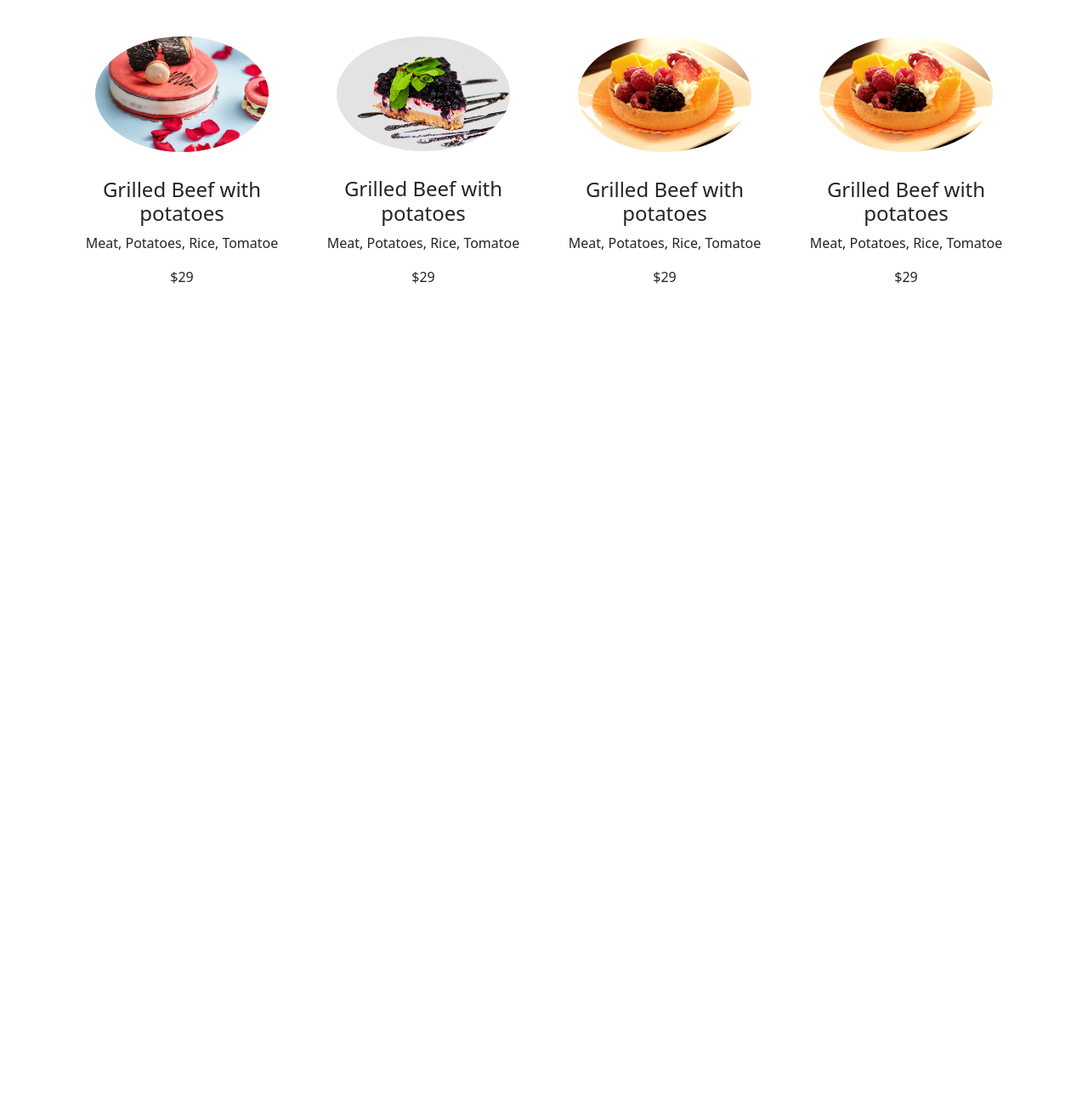
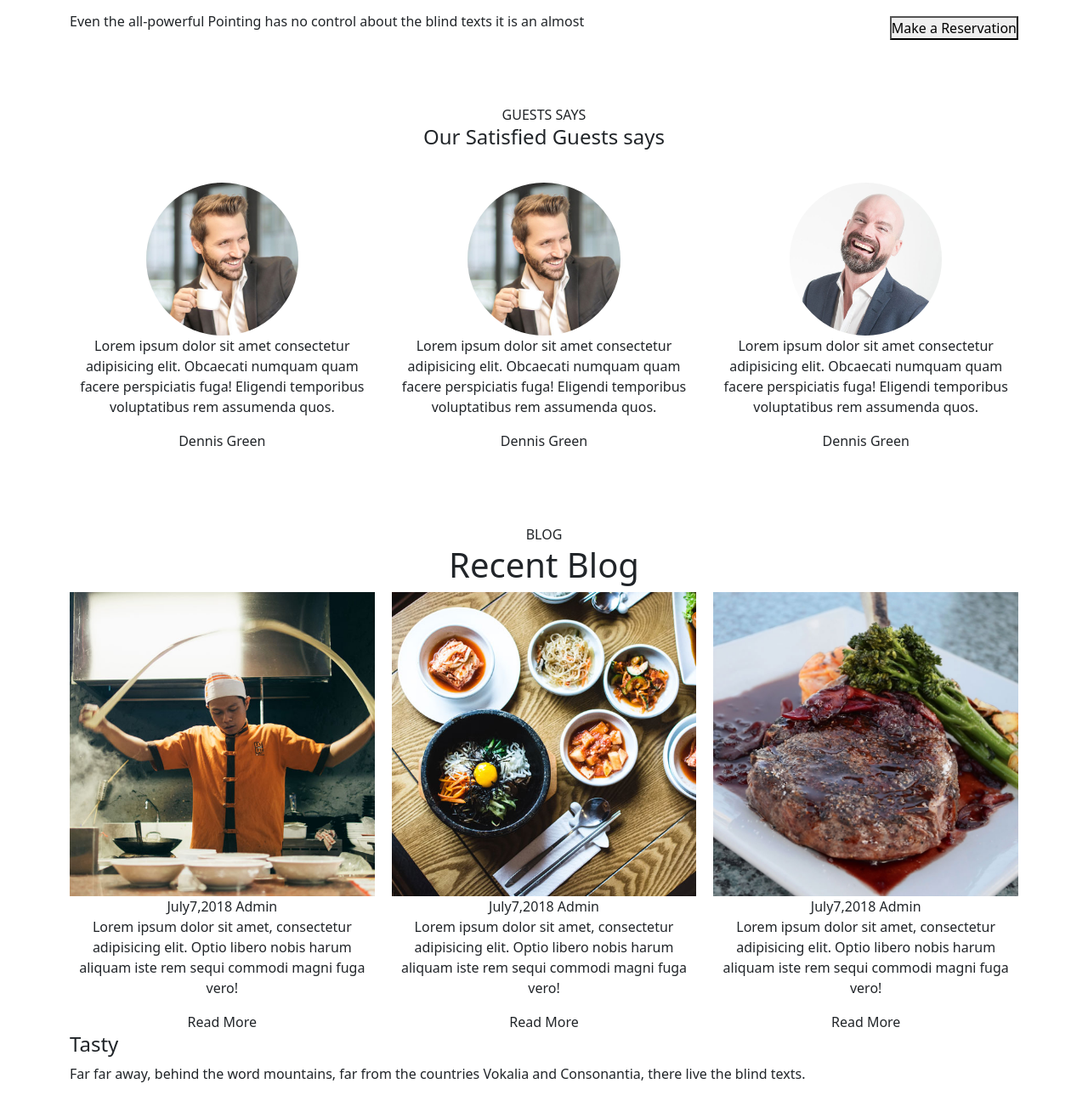
Before and after one commit to RamideMuradova/Tasty-website_Finaly-Exam, a plain HTML site: page Tasty-website/index.html in a window 1280 px wide. Shown: the part 1931-3220 px from the top of the page at 85% size. Before the commit the page ends 2285 px from the top, so only its background shows below. Drawn offline with nearby package versions, Linux system fonts and the light colour scheme; no server answers.

Commit message:
Tasty-website/

```diff
--- a/Tasty-website/assets/css/form.css
+++ b/Tasty-website/assets/css/form.css
@@ -0,0 +1,35 @@
+* {
+  margin: 0;
+  padding: 0;
+  box-sizing: border-box;
+  list-style: none;
+  text-decoration: none;
+}
+.container {
+  max-width: 1200px;
+  margin: 0 auto;
+}
+table,
+tr,
+th,
+td {
+  border: 1px solid black !important;
+  padding: 20px;
+  margin-top: 70px;
+}
+table img {
+  width: 100px;
+}
+.input-btn{
+display: flex;
+align-items: center;
+justify-content: center;
+margin-top: 60px;
+}
+.box input {
+display: flex;
+align-items: center;
+justify-content: center;
+flex-direction: column;
+gap: 20px;
+}
--- a/Tasty-website/assets/css/style.css
+++ b/Tasty-website/assets/css/style.css
@@ -82,7 +82,6 @@ li a {
   align-items: center;
   justify-content: space-between;
   gap: 20px;
-
 }
 .menu-card {
   /* border: 0.5px solid black; */
@@ -101,7 +100,57 @@ li a {
   .menu-cards {
     flex-direction: column;
   }
-  .menu-card img{
+  .menu-card img {
     width: 100%;
   }
 }
+.delete {
+  padding: 5px;
+  border: none;
+  background-color: red;
+  color: white;
+  text-align: center;
+}
+#guests {
+  margin-top: 70px;
+  text-align: center;
+}
+.guests-cards {
+  display: flex;
+  align-items: center;
+  justify-content: space-between;
+  gap: 20px;
+  margin-top: 40px;
+}
+.guests-card img {
+  width: 50%;
+  border-radius: 50%;
+}
+@media only screen and (max-width: 767px) {
+  .guests-cards {
+    flex-direction: column;
+  }
+  .guests-card img {
+    width: 100%;
+  }
+}
+#blog {
+  margin-top: 70px;
+  text-align: center;
+}
+.blog-cards {
+  display: flex;
+  align-items: center;
+  justify-content: space-between;
+  gap: 20px;
+}
+.blog-card img {
+  width: 100%;
+  aspect-ratio: 3/3;
+  object-fit: cover;
+}
+@media only screen and (max-width: 767px) {
+  .blog-cards {
+    flex-direction: column;
+  }
+}
--- a/Tasty-website/assets/data/db.json
+++ b/Tasty-website/assets/data/db.json
@@ -10,7 +10,7 @@
     },
     {
       "id": 2,
-      "image": "./assets/images/dessert-3.jpg",
+      "image": "./assets/images/dessert-4.jpg",
       "title": "Fruit Vanilla Ice Cream",
       "desc": "Meat, Potatoes, Rice, Tomatoe",
       "price": "$29",
@@ -18,7 +18,7 @@
     },
     {
       "id": 3,
-      "image": "./assets/images/dessert-4.jpg",
+      "image": "./assets/images/dessert-5.jpg",
       "title": "Spicy Fried Rice & Bacon",
       "desc": "Meat, Potatoes, Rice, Tomatoe",
       "price": "$29",
@@ -26,7 +26,7 @@
     },
     {
       "id": 4,
-      "image": "./assets/images/dessert-4.jpg",
+      "image": "./assets/images/dessert-5.jpg",
       "title": "Asian Hoisin Pork",
       "desc": "Meat, Potatoes, Rice, Tomatoe",
       "price": "$29",
--- a/Tasty-website/form.html
+++ b/Tasty-website/form.html
@@ -23,7 +23,7 @@
       integrity="sha384-C6RzsynM9kWDrMNeT87bh95OGNyZPhcTNXj1NW7RuBCsyN/o0jlpcV8Qyq46cDfL"
       crossorigin="anonymous"
     ></script>
-    <script defer nsrc="https://cdn.jsdelivr.net/npm/axios/dist/axios.min.js"></script>
+    <script defer src="https://cdn.jsdelivr.net/npm/axios/dist/axios.min.js"></script>
     <script defer src="./assets/js/form.js"></script>
     <title>Tasty Website</title>
   </head>
@@ -34,17 +34,22 @@
     </div>
     <section id="form">
       <div class="container">
-        <div class="form">
+        <div class="box">
           <form action="">
             <input type="file" name="" id="" placeholder="" />
+            <br>
             <input type="text" name="" id="" placeholder="title" />
+            <br>
             <input type="text" name="" id="" placeholder="description" />
+            <br>
             <input type="number" min="1" placeholder="price" />
+            <br>
             <select name="" id="">
-              <option value="main"></option>
-              <option value="dessert"></option>
-              <option value="drinks"></option>
+              <option value="main">Main</option>
+              <option value="dessert">Dessert</option>
+              <option value="drinks">Drinks</option>
             </select>
+            <button class="add">Add to card</button>
           </form>
 
           <!-- table -->
--- a/Tasty-website/index.html
+++ b/Tasty-website/index.html
@@ -18,12 +18,16 @@
       crossorigin="anonymous"
       referrerpolicy="no-referrer"
     />
-    <script defer
+    <script
+      defer
       src="https://cdn.jsdelivr.net/npm/bootstrap@5.3.2/dist/js/bootstrap.bundle.min.js"
       integrity="sha384-C6RzsynM9kWDrMNeT87bh95OGNyZPhcTNXj1NW7RuBCsyN/o0jlpcV8Qyq46cDfL"
       crossorigin="anonymous"
     ></script>
-    <script  defer src="https://cdn.jsdelivr.net/npm/axios/dist/axios.min.js"></script>
+    <script
+      defer
+      src="https://cdn.jsdelivr.net/npm/axios/dist/axios.min.js"
+    ></script>
     <script defer src="./assets/js/main.js"></script>
     <title>Tasty Website</title>
   </head>
@@ -112,7 +116,7 @@
             <button class="drinks btn">Drinks</button>
           </div>
           <div class="menu-cards">
-            <div class="menu-card">
+            <!-- <div class="menu-card">
               <div class="img">
                 <img src="./assets/images/dessert-1.jpg" alt="" />
               </div>
@@ -151,7 +155,122 @@
                   <p>Meat, Potatoes, Rice, Tomatoe</p>
               </div>
               <p>$29</p>
+              </div> -->
+            <p>
+              Even the all-powerful Pointing has no control about the blind
+              texts it is an almost
+            </p>
+            <button class="make">Make a Reservation</button>
+          </div>
+        </div>
+      </div>
+    </section>
+    <section id="guests">
+      <div class="container">
+        <div class="guests">
+          <span>GUESTS SAYS</span>
+          <h4>Our Satisfied Guests says</h4>
+          <div class="guests-cards">
+            <div class="guests-card">
+              <div class="img">
+                <img src="./assets/images/person_1.jpg" alt="" />
+                <p>
+                  Lorem ipsum dolor sit amet consectetur adipisicing elit.
+                  Obcaecati numquam quam facere perspiciatis fuga! Eligendi
+                  temporibus voluptatibus rem assumenda quos.
+                </p>
+                <p>Dennis Green</p>
               </div>
+            </div>
+            <div class="guests-card">
+              <div class="img">
+                <img src="./assets/images/person_1.jpg" alt="" />
+                <p>
+                  Lorem ipsum dolor sit amet consectetur adipisicing elit.
+                  Obcaecati numquam quam facere perspiciatis fuga! Eligendi
+                  temporibus voluptatibus rem assumenda quos.
+                </p>
+                <p>Dennis Green</p>
+              </div>
+            </div>
+            <div class="guests-card">
+              <div class="img">
+                <img src="./assets/images/person_2.jpg" alt="" />
+                <p>
+                  Lorem ipsum dolor sit amet consectetur adipisicing elit.
+                  Obcaecati numquam quam facere perspiciatis fuga! Eligendi
+                  temporibus voluptatibus rem assumenda quos.
+                </p>
+                <p>Dennis Green</p>
+              </div>
+            </div>
+          </div>
+        </div>
+      </div>
+    </section>
+    <section id="blog">
+      <div class="container">
+        <div class="blog">
+          <span>BLOG</span>
+          <h1>Recent Blog</h1>
+          <div class="blog-cards">
+            <div class="blog-card">
+              <img src="./assets/images/image_5.jpg" alt="" />
+              <span>July7,2018 Admin</span>
+              <p>
+                Lorem ipsum dolor sit amet, consectetur adipisicing elit. Optio
+                libero nobis harum aliquam iste rem sequi commodi magni fuga
+                vero!
+              </p>
+              <span>Read More</span>
+            </div>
+            <div class="blog-card">
+              <img src="./assets/images/image_6.jpg" alt="" />
+              <span>July7,2018 Admin</span>
+              <p>
+                Lorem ipsum dolor sit amet, consectetur adipisicing elit. Optio
+                libero nobis harum aliquam iste rem sequi commodi magni fuga
+                vero!
+              </p>
+              <span>Read More</span>
+            </div>
+            <div class="blog-card">
+              <img src="./assets/images/image_7.jpg" alt="" />
+              <span>July7,2018 Admin</span>
+              <p>
+                Lorem ipsum dolor sit amet, consectetur adipisicing elit. Optio
+                libero nobis harum aliquam iste rem sequi commodi magni fuga
+                vero!
+              </p>
+              <span>Read More</span>
+            </div>
+          </div>
+        </div>
+      </div>
+    </section>
+    <section id="footer">
+      <div class="container">
+        <div class="footer">
+          <div class="tasty">
+            <h4>Tasty</h4>
+            <p>
+              Far far away, behind the word mountains, far from the countries
+              Vokalia and Consonantia, there live the blind texts.
+            </p>
+            <div class="icons">
+                <i class="fa-brands fa-twitter"></i>
+                <i class="fa-brands fa-facebook"></i>
+                <i class="fa-brands fa-instagram"></i>
+            </div>
+          </div>
+          <div class="hours">
+            <p>Monday: 08: - 22:00</p>
+            <p>Tuesday: 08: - 22:00</p>
+            <p>Wednesday: 08: - 22:00</p>
+            <p></p>
+            <p></p>
+            <p></p>
+            <p></p>
           </div>
         </div>
       </div>
```
Also changed, not shown: Tasty-website/assets/js/form.js (+8 -7 lines), Tasty-website/assets/images/image_5.jpg (added), Tasty-website/assets/images/image_6.jpg (added), Tasty-website/assets/images/image_7.jpg (added), Tasty-website/assets/images/person_1.jpg (added), Tasty-website/assets/images/person_2.jpg (added).
